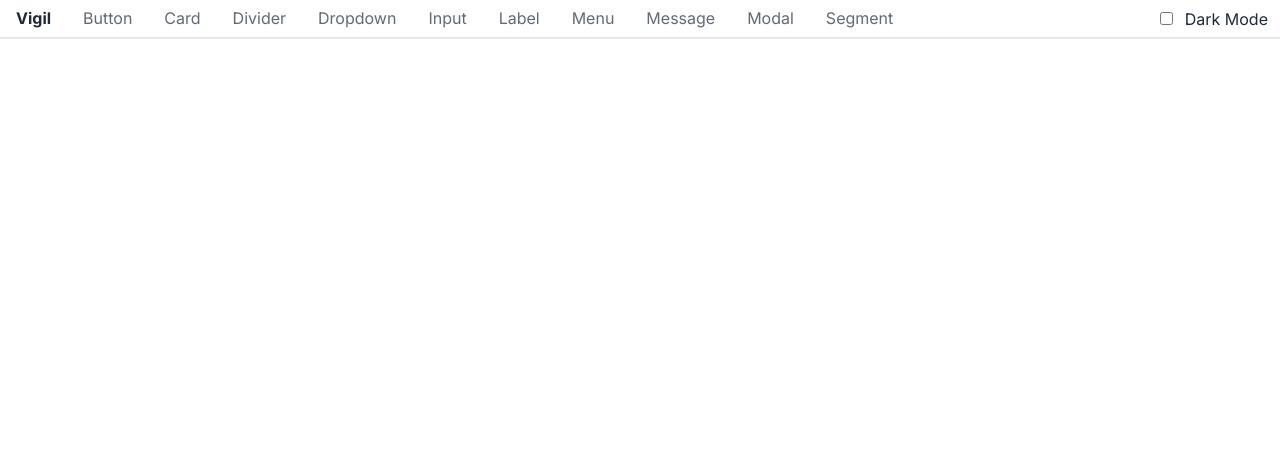
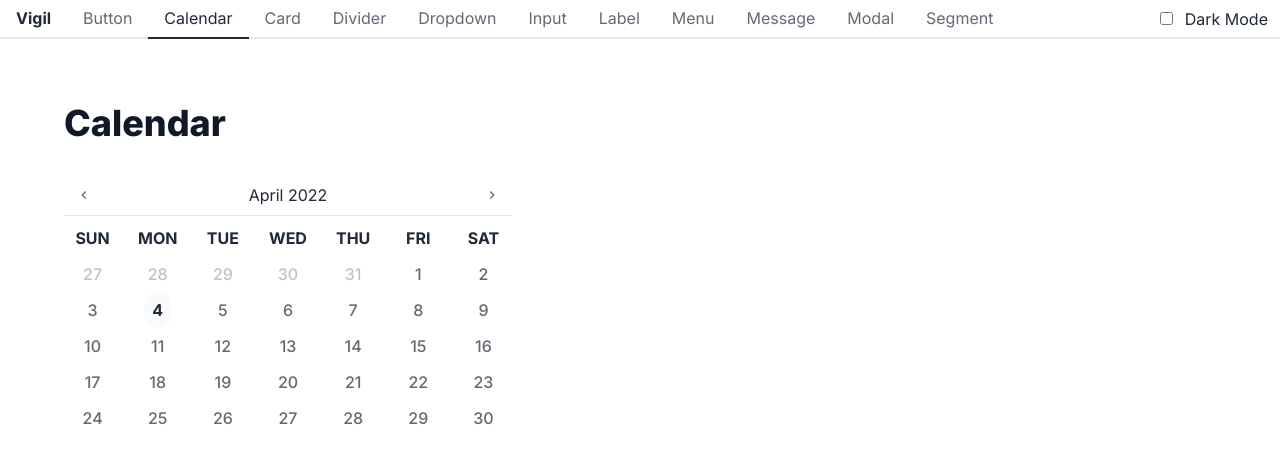
Before and after one commit to truefusion/dexios-ui, a Vue app: page /calendar in a window 1280 px wide. Shown: the top 464 px of the page. Built offline with nearby package versions, Linux system fonts and the light colour scheme.

Commit message:
Calendar component

```diff
--- a/package.json
+++ b/package.json
@@ -18,6 +18,7 @@
     "dependencies": {
         "@mdi/font": "^6.6.96",
         "@popperjs/core": "^2.11.5",
+        "date-fns": "^2.28.0",
         "vue": "^3.2.31",
         "vue-router": "^4.0.12"
     },
--- /dev/null
+++ b/src/components/Calendar.vue
@@ -0,0 +1,127 @@
+<script setup>
+    import { computed, ref } from 'vue';
+    import {
+        addDays,
+        addMonths,
+        endOfMonth,
+        endOfWeek,
+        format,
+        isSameDay,
+        isSameMonth,
+        startOfMonth,
+        startOfWeek,
+        subMonths,
+    } from "date-fns";
+
+    const $props = defineProps({
+        modelValue: {
+            type: Date,
+            default() {
+                return new Date();
+            },
+        },
+    });
+    const $emit = defineEmits(['update:modelValue']);
+
+    const days = computed(() => {
+        var ret = [];
+        var current = $props.modelValue;
+        var start = startOfWeek(startOfMonth(current));
+        var end = endOfWeek(endOfMonth(current));
+
+        var day = start;
+        while (day <= end) {
+            ret.push({
+                current: isSameDay(day, current),
+                day,
+                month: isSameMonth(day, current),
+            });
+            day = addDays(day, 1);
+        }
+
+        return ret;
+    });
+    const weekDayNames = computed(() => {
+        var ret = [];
+        var start = startOfWeek($props.modelValue);
+        for (var i = 0; i < 7; i++) {
+            ret.push(format(addDays(start, i), "E"));
+        }
+        return ret;
+    });
+    const title = computed(() => {
+        return format($props.modelValue, "MMMM yyyy");
+    });
+
+    function setActive(d) {
+        $emit('update:modelValue', d);
+    }
+    function nextMonth() {
+        setActive(addMonths($props.modelValue, 1));
+    }
+    function prevMonth() {
+        setActive(subMonths($props.modelValue, 1));
+    }
+</script>
+
+<template>
+    <div class="vigil calendar">
+        <slot :days="days" :nextMonth="nextMonth" :prevMonth="prevMonth" :setActive="setActive" :weekDayNames="weekDayNames">
+            <header>
+                <VigilButton icon="chevron-left" plain @click="prevMonth"></VigilButton>
+                <span>{{title}}</span>
+                <VigilButton icon="chevron-right" plain @click="nextMonth"></VigilButton>
+            </header>
+            <div class="dates week-days">
+                <span class="week-day" v-for="weekDay in weekDayNames">{{weekDay}}</span>
+            </div>
+            <div class="dates days">
+                <VigilItem :active="current" class="day" :class="{ current, month }" v-for="{ current, day, month } in days" @click="setActive(day)">
+                    <span>{{format(day, 'd')}}</span>
+                </VigilItem>
+            </div>
+        </slot>
+    </div>
+</template>
+
+<style lang="less">
+    .vigil {
+        &.calendar {
+            header {
+                @apply flex items-center justify-between;
+            }
+
+            .dates {
+                @apply gap-2 grid grid-cols-7 text-center;
+            }
+
+            .days {
+                .day {
+                    &.current {
+                        @apply font-bold;
+
+                        > * {
+                            @apply bg-gray-50 p-2;
+                        }
+                    }
+
+                    &:not(.month) {
+                        @apply opacity-40;
+                    }
+
+                    > * {
+                        @apply rounded-full;
+                    }
+                }
+            }
+
+            .week-days {
+                @apply border-t py-2;
+
+                .week-day {
+                    @apply font-bold uppercase;
+                }
+            }
+        }
+    }
+</style>
--- a/src/components/index.js
+++ b/src/components/index.js
@@ -1,5 +1,6 @@
 export { default as Button } from './Button.vue';
 export { default as Buttons } from './Buttons.vue';
+export { default as Calendar } from './Calendar.vue';
 export { default as Card } from './Card.vue';
 export { default as Dimmer } from './Dimmer.vue';
 export { default as Divider } from './Divider.vue';
--- a/src/router/index.js
+++ b/src/router/index.js
@@ -4,6 +4,7 @@ import {
 } from 'vue-router';
 
 import Button from '../views/Button.vue';
+import Calendar from '../views/Calendar.vue';
 import Card from '../views/Card.vue';
 import Divider from '../views/Divider.vue';
 import Dropdown from '../views/Dropdown.vue';
@@ -21,6 +22,11 @@ const router = createRouter({
 			path: '/',
 			name: 'Button',
 			component: Button,
+		},
+		{
+			path: '/calendar',
+			name: 'Calendar',
+			component: Calendar,
 		},
 		{
 			path: '/card',
--- /dev/null
+++ b/src/views/Calendar.vue
@@ -0,0 +1,13 @@
+<script setup>
+	import { computed, ref } from 'vue';
+
+	const day = ref(new Date());
+</script>
+
+<template>
+	<article class="calendar prose">
+		<h1>Calendar</h1>
+		<VigilCalendar class="w-112" v-model="day">
+		</VigilCalendar>
+	</article>
+</template>
```
Also changed, not shown: 1 other file (tests, documents, lock files or other folders).
